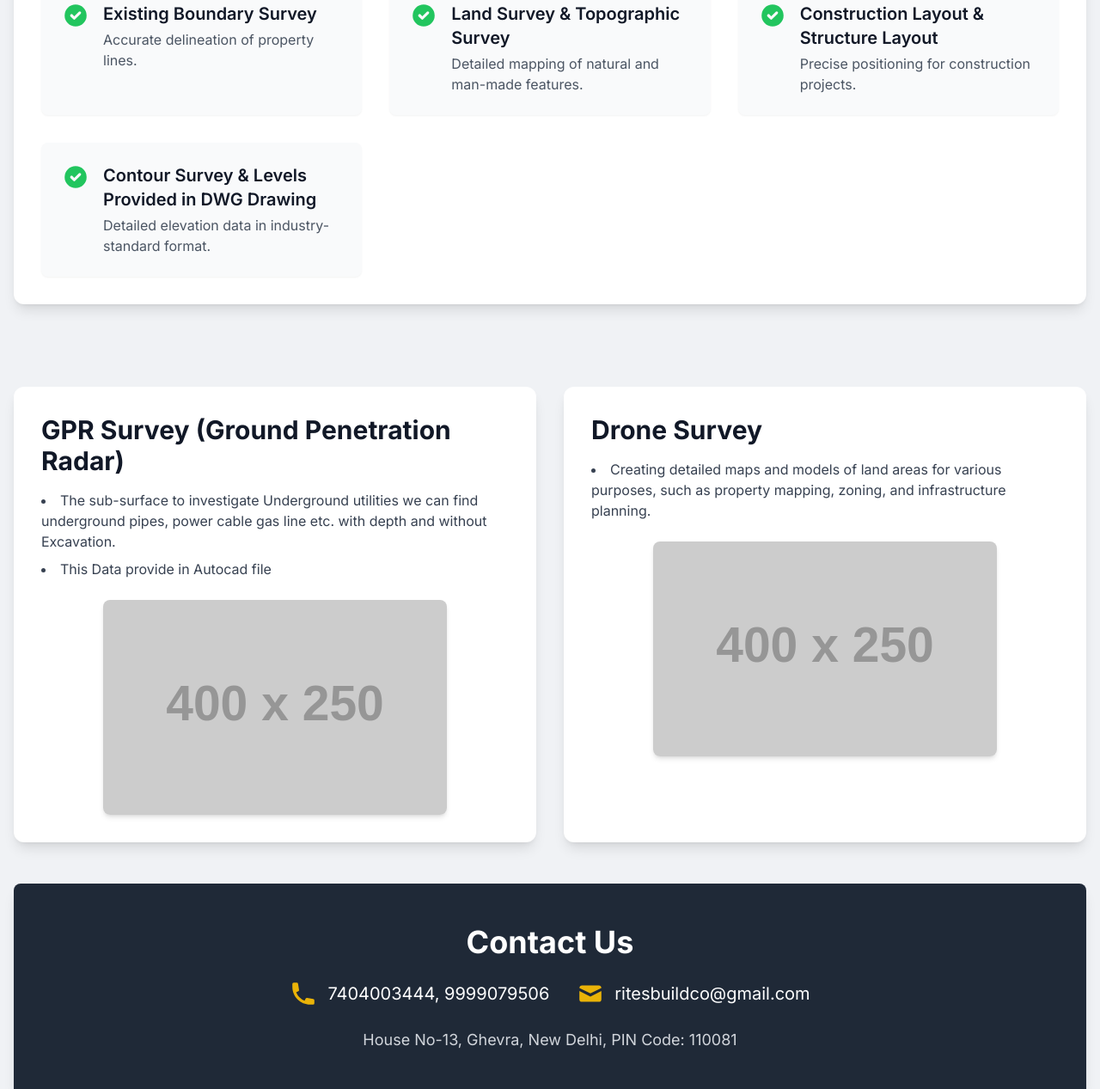
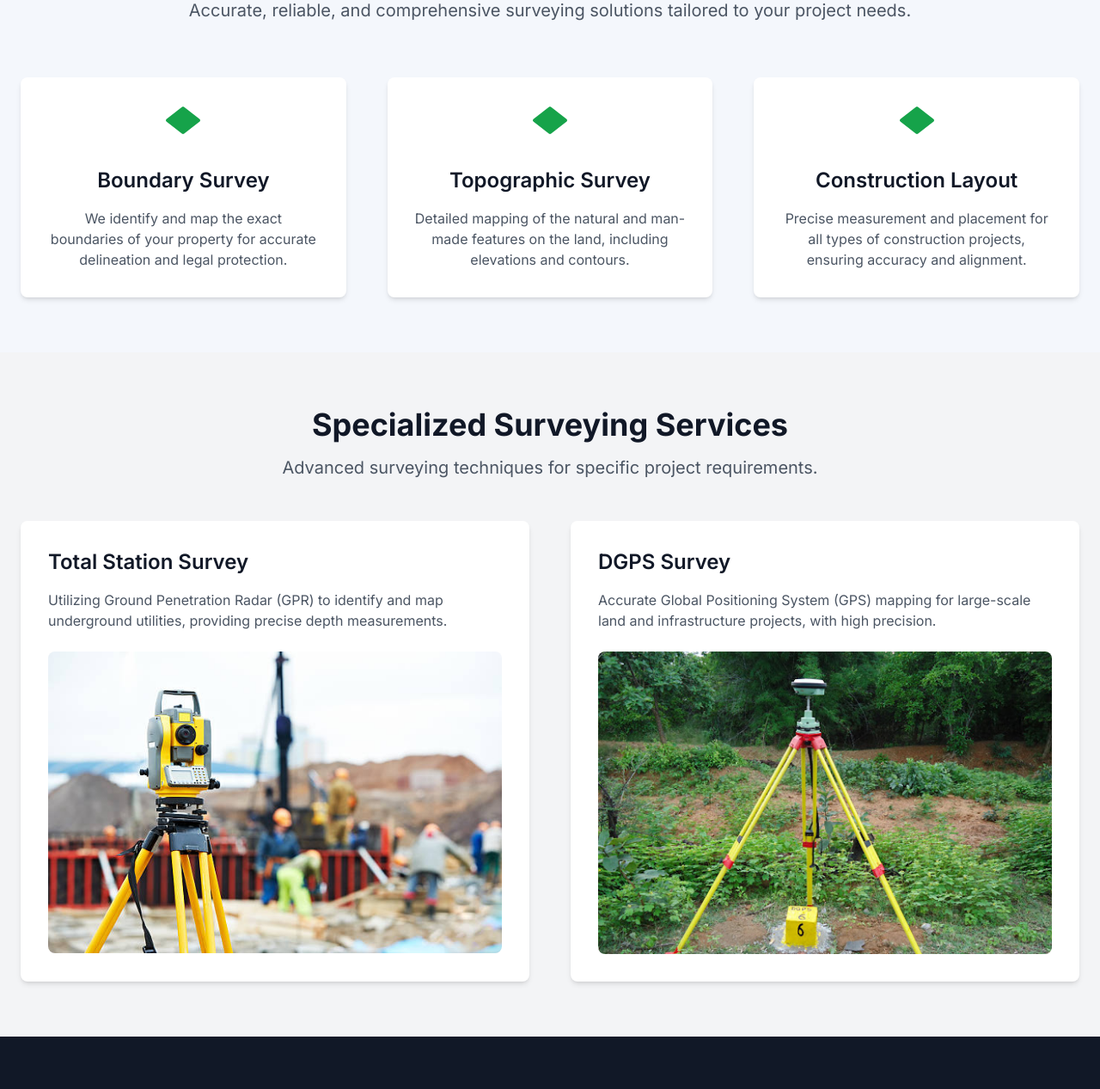
Before and after one commit to DakshProperty/Rites-Build-Co, a plain HTML site: page index.html in a window 1280 px wide. Shown: the part 578-1845 px from the top of the page at 86% size. Drawn offline with nearby package versions, Linux system fonts and the light colour scheme; placeholder pictures from the web are drawn by us.

Commit message:
Add files via upload

```diff
--- a/index.html
+++ b/index.html
@@ -3,153 +3,114 @@
 <head>
     <meta charset="UTF-8">
     <meta name="viewport" content="width=device-width, initial-scale=1.0">
-    <title>RITES BUILD CO - Land Survey Services</title>
+    <meta name="description" content="RITES BUILD CO - Leading Land Surveying and Mapping Services specializing in boundary surveys, topographic mapping, and construction layout services.">
+    <meta name="keywords" content="land survey, boundary survey, topographic survey, construction layout, surveying services, surveying company">
+    <title>RITES BUILD CO - Land Surveying Experts</title>
     <!-- Tailwind CSS CDN -->
     <script src="https://cdn.tailwindcss.com"></script>
     <link href="https://fonts.googleapis.com/css2?family=Inter:wght@400;600;700&display=swap" rel="stylesheet">
     <style>
         body {
             font-family: 'Inter', sans-serif;
-            background-color: #f0f2f5;
+            background-color: #f4f7fc;
         }
     </style>
 </head>
 <body class="antialiased text-gray-800">
 
     <!-- Header Section -->
-    <header class="bg-white shadow-md py-4 px-6 md:px-10 flex flex-col md:flex-row justify-between items-center rounded-b-lg">
-        <div class="flex items-center space-x-3 mb-4 md:mb-0">
-            <!-- Logo from business card and flyer -->
-            <svg width="40" height="40" viewBox="0 0 24 24" fill="none" xmlns="http://www.w3.org/2000/svg">
-                <path d="M12 2C6.47715 2 2 6.47715 2 12C2 17.5228 6.47715 22 12 22C17.5228 22 22 17.5228 22 12C22 6.47715 17.5228 2 12 2ZM12 4C16.4183 4 20 7.58172 20 12C20 16.4183 16.4183 20 12 20C7.58172 20 4 16.4183 4 12C4 7.58172 7.58172 4 12 4ZM10 8V16L16 12L10 8Z" fill="#E53E3E"/>
+    <header class="bg-white shadow-lg py-6 px-8 flex justify-between items-center">
+        <div class="flex items-center space-x-4">
+            <!-- Logo (Customized Icon) -->
+            <svg class="w-10 h-10 text-red-600" xmlns="http://www.w3.org/2000/svg" fill="none" viewBox="0 0 24 24" stroke="currentColor">
+                <path stroke-linecap="round" stroke-linejoin="round" stroke-width="2" d="M12 2l9 7-9 7-9-7 9-7z"/>
             </svg>
-            <span class="text-3xl font-bold text-red-600">rbc</span>
-            <span class="text-2xl font-semibold text-gray-900">RITES BUILD CO</span>
+            <span class="text-3xl font-bold text-red-600">RBC</span>
+            <span class="text-xl font-semibold text-gray-800">RITES BUILD CO</span>
         </div>
-        <div class="text-lg font-medium text-gray-700">
-            M. 7404003444
-        </div>
+        <!-- Contact Button -->
+        <a href="tel:+7404003444" class="bg-red-600 text-white py-2 px-6 rounded-full font-semibold">Call Us</a>
     </header>
 
     <!-- Hero Section -->
-    <section class="relative bg-gradient-to-r from-yellow-500 to-orange-500 text-white py-20 px-6 md:px-10 flex items-center justify-center min-h-[300px] rounded-lg shadow-lg mx-4 mt-8">
-        <div class="text-center z-10">
-            <h1 class="text-5xl md:text-6xl font-extrabold leading-tight tracking-tight mb-4">
-                LAND SURVEY SERVICES
-            </h1>
-            <p class="text-xl md:text-2xl font-light opacity-90">
-                Mapping And Engineering Consultants
-            </p>
-        </div>
-        <!-- Background image (placeholder, as actual image cannot be directly embedded) -->
-        <div class="absolute inset-0 bg-cover bg-center opacity-20 rounded-lg" style="background-image: url('https://placehold.co/1200x600/FFD700/FFFFFF?text=Survey+Background');"></div>
+    <section class="bg-gradient-to-r from-yellow-500 to-orange-500 text-white py-24 px-6 text-center">
+        <h1 class="text-5xl font-extrabold leading-tight mb-6">Expert Land Surveying Services</h1>
+        <p class="text-xl md:text-2xl opacity-80 mb-8">Precise Mapping and Engineering for Your Property Needs</p>
+        <a href="#services" class="bg-white text-gray-900 py-2 px-6 rounded-full text-xl font-semibold">Explore Our Services</a>
     </section>
 
-    <!-- Our Services Section -->
-    <section class="container mx-auto px-4 py-12">
-        <div class="bg-white p-8 rounded-xl shadow-lg">
-            <h2 class="text-4xl font-bold text-gray-900 mb-8 text-center">OUR SERVICES</h2>
-            <div class="grid grid-cols-1 md:grid-cols-2 lg:grid-cols-3 gap-8">
-                <!-- Service Item 1 -->
-                <div class="flex items-start space-x-4 bg-gray-50 p-6 rounded-lg shadow-sm">
-                    <svg class="w-8 h-8 text-green-500 flex-shrink-0" fill="currentColor" viewBox="0 0 20 20">
-                        <path fill-rule="evenodd" d="M10 18a8 8 0 100-16 8 8 0 000 16zm3.707-9.293a1 1 0 00-1.414-1.414L9 10.586 7.707 9.293a1 1 0 00-1.414 1.414l2 2a1 1 0 001.414 0l4-4z" clip-rule="evenodd"></path>
+    <!-- Services Section -->
+    <section id="services" class="py-16 px-6">
+        <div class="container mx-auto text-center mb-16">
+            <h2 class="text-4xl font-bold text-gray-900">Our Core Services</h2>
+            <p class="text-xl text-gray-600 mt-4">Accurate, reliable, and comprehensive surveying solutions tailored to your project needs.</p>
+        </div>
+        <div class="container mx-auto grid grid-cols-1 sm:grid-cols-2 lg:grid-cols-3 gap-12">
+            <!-- Service Item -->
+            <div class="bg-white p-8 rounded-lg shadow-md text-center">
+                <svg class="w-12 h-12 text-green-600 mx-auto mb-6" fill="currentColor" viewBox="0 0 24 24" stroke="currentColor">
+                    <path stroke-linecap="round" stroke-linejoin="round" stroke-width="2" d="M12 2l9 7-9 7-9-7 9-7z"/>
                 </svg>
-                    <div>
-                        <h3 class="text-xl font-semibold text-gray-900">Existing Boundary Survey</h3>
-                        <p class="text-gray-600 mt-1">Accurate delineation of property lines.</p>
+                <h3 class="text-2xl font-semibold text-gray-900">Boundary Survey</h3>
+                <p class="text-gray-600 mt-4">We identify and map the exact boundaries of your property for accurate delineation and legal protection.</p>
             </div>
+            <!-- Service Item -->
+            <div class="bg-white p-8 rounded-lg shadow-md text-center">
+                <svg class="w-12 h-12 text-green-600 mx-auto mb-6" fill="currentColor" viewBox="0 0 24 24" stroke="currentColor">
+                    <path stroke-linecap="round" stroke-linejoin="round" stroke-width="2" d="M12 2l9 7-9 7-9-7 9-7z"/>
+                </svg>
+                <h3 class="text-2xl font-semibold text-gray-900">Topographic Survey</h3>
+                <p class="text-gray-600 mt-4">Detailed mapping of the natural and man-made features on the land, including elevations and contours.</p>
             </div>
-                <!-- Service Item 2 -->
-                <div class="flex items-start space-x-4 bg-gray-50 p-6 rounded-lg shadow-sm">
-                    <svg class="w-8 h-8 text-green-500 flex-shrink-0" fill="currentColor" viewBox="0 0 20 20">
-                        <path fill-rule="evenodd" d="M10 18a8 8 0 100-16 8 8 0 000 16zm3.707-9.293a1 1 0 00-1.414-1.414L9 10.586 7.707 9.293a1 1 0 00-1.414 1.414l2 2a1 1 0 001.414 0l4-4z" clip-rule="evenodd"></path>
+            <!-- Service Item -->
+            <div class="bg-white p-8 rounded-lg shadow-md text-center">
+                <svg class="w-12 h-12 text-green-600 mx-auto mb-6" fill="currentColor" viewBox="0 0 24 24" stroke="currentColor">
+                    <path stroke-linecap="round" stroke-linejoin="round" stroke-width="2" d="M12 2l9 7-9 7-9-7 9-7z"/>
                 </svg>
-                    <div>
-                        <h3 class="text-xl font-semibold text-gray-900">Land Survey & Topographic Survey</h3>
-                        <p class="text-gray-600 mt-1">Detailed mapping of natural and man-made features.</p>
-                    </div>
-                </div>
-                <!-- Service Item 3 -->
-                <div class="flex items-start space-x-4 bg-gray-50 p-6 rounded-lg shadow-sm">
-                    <svg class="w-8 h-8 text-green-500 flex-shrink-0" fill="currentColor" viewBox="0 0 20 20">
-                        <path fill-rule="evenodd" d="M10 18a8 8 0 100-16 8 8 0 000 16zm3.707-9.293a1 1 0 00-1.414-1.414L9 10.586 7.707 9.293a1 1 0 00-1.414 1.414l2 2a1 1 0 001.414 0l4-4z" clip-rule="evenodd"></path>
-                    </svg>
-                    <div>
-                        <h3 class="text-xl font-semibold text-gray-900">Construction Layout & Structure Layout</h3>
-                        <p class="text-gray-600 mt-1">Precise positioning for construction projects.</p>
-                    </div>
-                </div>
-                <!-- Service Item 4 -->
-                <div class="flex items-start space-x-4 bg-gray-50 p-6 rounded-lg shadow-sm">
-                    <svg class="w-8 h-8 text-green-500 flex-shrink-0" fill="currentColor" viewBox="0 0 20 20">
-                        <path fill-rule="evenodd" d="M10 18a8 8 0 100-16 8 8 0 000 16zm3.707-9.293a1 1 0 00-1.414-1.414L9 10.586 7.707 9.293a1 1 0 00-1.414 1.414l2 2a1 1 0 001.414 0l4-4z" clip-rule="evenodd"></path>
-                    </svg>
-                    <div>
-                        <h3 class="text-xl font-semibold text-gray-900">Contour Survey & Levels Provided in DWG Drawing</h3>
-                        <p class="text-gray-600 mt-1">Detailed elevation data in industry-standard format.</p>
-                    </div>
-                </div>
+                <h3 class="text-2xl font-semibold text-gray-900">Construction Layout</h3>
+                <p class="text-gray-600 mt-4">Precise measurement and placement for all types of construction projects, ensuring accuracy and alignment.</p>
             </div>
         </div>
     </section>
 
     <!-- Specialized Services Section -->
-    <section class="container mx-auto px-4 py-12">
-        <div class="grid grid-cols-1 md:grid-cols-2 gap-8">
-            <!-- GPR Survey -->
-            <div class="bg-white p-8 rounded-xl shadow-lg">
-                <h2 class="text-3xl font-bold text-gray-900 mb-4">GPR Survey (Ground Penetration Radar)</h2>
-                <ul class="list-disc list-inside text-gray-700 space-y-2">
-                    <li>The sub-surface to investigate Underground utilities we can find underground pipes, power cable gas line etc. with depth and without Excavation.</li>
-                    <li>This Data provide in Autocad file</li>
-                </ul>
-                <div class="mt-6 flex justify-center">
-                    <img src="https://placehold.co/400x250/E0E0E0/333333?text=GPR+Survey" alt="GPR Survey" class="rounded-lg shadow-md">
+    <section class="bg-gray-100 py-16 px-6">
+        <div class="container mx-auto text-center">
+            <h2 class="text-4xl font-bold text-gray-900">Specialized Surveying Services</h2>
+            <p class="text-xl text-gray-600 mt-4">Advanced surveying techniques for specific project requirements.</p>
         </div>
+        <div class="container mx-auto grid grid-cols-1 sm:grid-cols-2 gap-12 mt-12">
+            <!-- Specialized Service Item -->
+            <div class="bg-white p-8 rounded-lg shadow-md">
+                <h3 class="text-2xl font-semibold text-gray-900">Total Station Survey</h3>
+                <p class="text-gray-600 mt-4">Utilizing Ground Penetration Radar (GPR) to identify and map underground utilities, providing precise depth measurements.</p>
+                <img src="images/Total_Station_Survey.jpg" alt="Total Station Survey" class="w-full rounded-lg mt-6">
             </div>
-
-            <!-- Drone Survey -->
-            <div class="bg-white p-8 rounded-xl shadow-lg">
-                <h2 class="text-3xl font-bold text-gray-900 mb-4">Drone Survey</h2>
-                <ul class="list-disc list-inside text-gray-700 space-y-2">
-                    <li>Creating detailed maps and models of land areas for various purposes, such as property mapping, zoning, and infrastructure planning.</li>
-                </ul>
-                <div class="mt-6 flex justify-center">
-                    <img src="https://placehold.co/400x250/E0E0E0/333333?text=Drone+Survey" alt="Drone Survey" class="rounded-lg shadow-md">
-                </div>
+            <!-- Specialized Service Item -->
+            <div class="bg-white p-8 rounded-lg shadow-md">
+                <h3 class="text-2xl font-semibold text-gray-900">DGPS Survey</h3>
+                <p class="text-gray-600 mt-4">Accurate Global Positioning System (GPS) mapping for large-scale land and infrastructure projects, with high precision.</p>
+                <img src="images/DGPS_Survey.jpg" alt="DGPS Survey" class="w-full rounded-lg mt-6">
             </div>
         </div>
     </section>
 
     <!-- Contact Us Section -->
-    <section class="bg-gray-800 text-white py-12 px-6 md:px-10 rounded-t-lg mx-4 mb-8 shadow-lg">
+    <section class="bg-gray-900 text-white py-16 px-6">
         <div class="container mx-auto text-center">
-            <h2 class="text-4xl font-bold mb-6">Contact Us</h2>
-            <div class="flex flex-col md:flex-row justify-center items-center space-y-4 md:space-y-0 md:space-x-8">
-                <div class="flex items-center space-x-3">
-                    <svg class="w-8 h-8 text-yellow-500" fill="currentColor" viewBox="0 0 20 20">
-                        <path d="M2 3a1 1 0 011-1h2.153a1 1 0 01.986.836l.74 4.435a1 1 0 01-.54 1.06l-1.548.774a11.037 11.037 0 006.103 6.103l.774-1.548a1 1 0 011.06-.54l4.435.74a1 1 0 01.836.986V17a1 1 0 01-1 1h-2C7.82 18 2 12.18 2 5V3z"></path>
-                    </svg>
-                    <span class="text-xl font-medium">7404003444, 9999079506</span>
+            <h2 class="text-4xl font-bold">Contact Us</h2>
+            <p class="text-xl text-gray-400 mt-4 mb-8">Get in touch with our team for consultations or to request a quote.</p>
+            <a href="mailto:ritesbuildco@gmail.com" class="bg-yellow-500 text-gray-900 py-3 px-6 rounded-full text-xl font-semibold">Email Us</a>
         </div>
-                <div class="flex items-center space-x-3">
-                    <svg class="w-8 h-8 text-yellow-500" fill="currentColor" viewBox="0 0 20 20">
-                        <path d="M2.003 5.884L10 9.882l7.997-3.998A2 2 0 0016 4H4a2 2 0 00-1.997 1.884z"></path>
-                        <path d="M18 8.118l-8 4-8-4V14a2 2 0 002 2h12a2 2 0 002-2V8.118z"></path>
-                    </svg>
-                    <span class="text-xl font-medium">ritesbuildco@gmail.com</span>
-                </div>
-            </div>
-            <p class="text-lg mt-6 text-gray-300">
-                House No-13, Ghevra, New Delhi, PIN Code: 110081
-            </p>
+        <div class="container mx-auto text-center mt-8">
+            <p class="text-lg text-gray-400">House No-13, Ghevra, New Delhi, PIN Code: 110081</p>
+            <p class="text-lg text-gray-400 mt-2">Phone: 7404003444, 9999079506</p>
         </div>
     </section>
 
-    <!-- Footer Section -->
-    <footer class="bg-gray-900 text-gray-400 py-6 text-center rounded-b-lg mx-4 mb-4">
-        <p>&copy; 2025 RITES BUILD CO. All rights reserved.</p>
+    <!-- Footer -->
+    <footer class="bg-gray-800 text-gray-400 py-6 text-center">
+        <p>&copy; 2025 RITES BUILD CO. All Rights Reserved.</p>
     </footer>
 
 </body>
```
Also changed, not shown: images/DGPS_Survey.jpg (added), images/Total_Station_Survey.jpg (added). Lines whose indentation alone changed are shown as unchanged.
